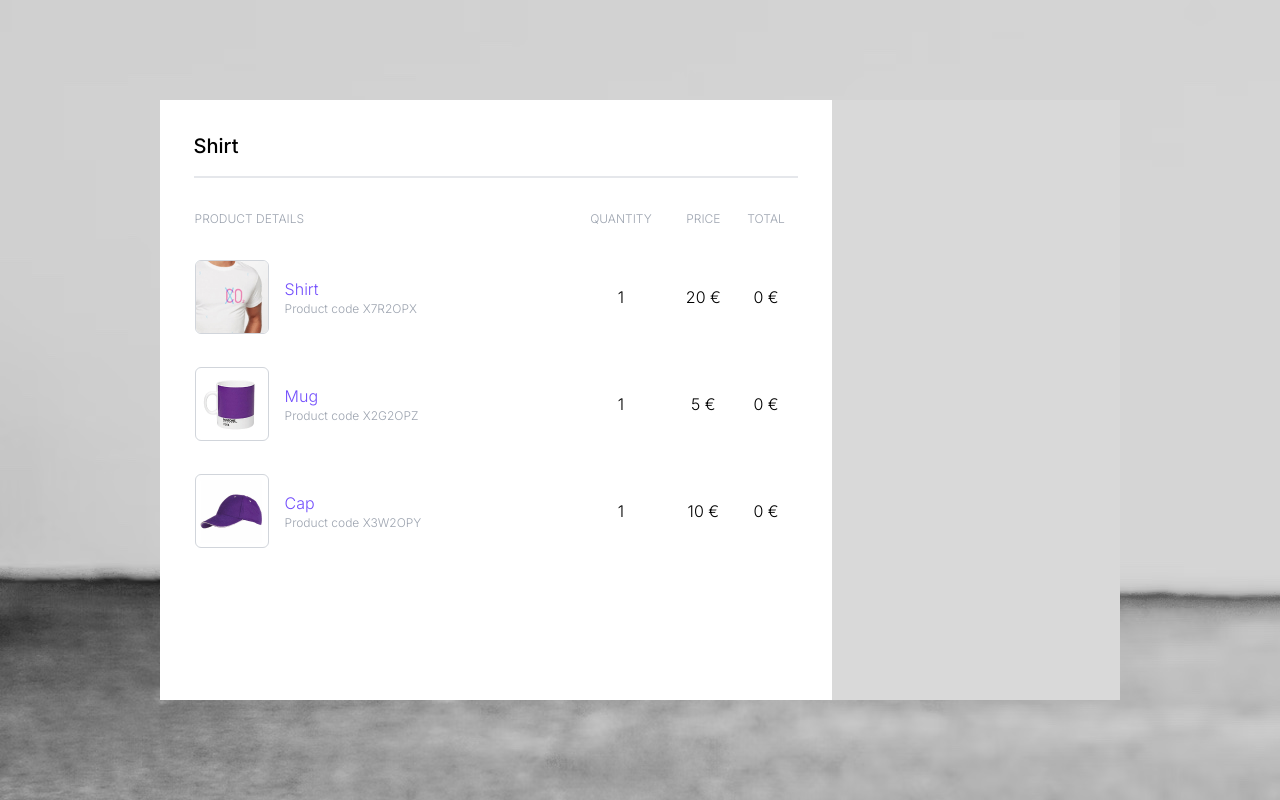
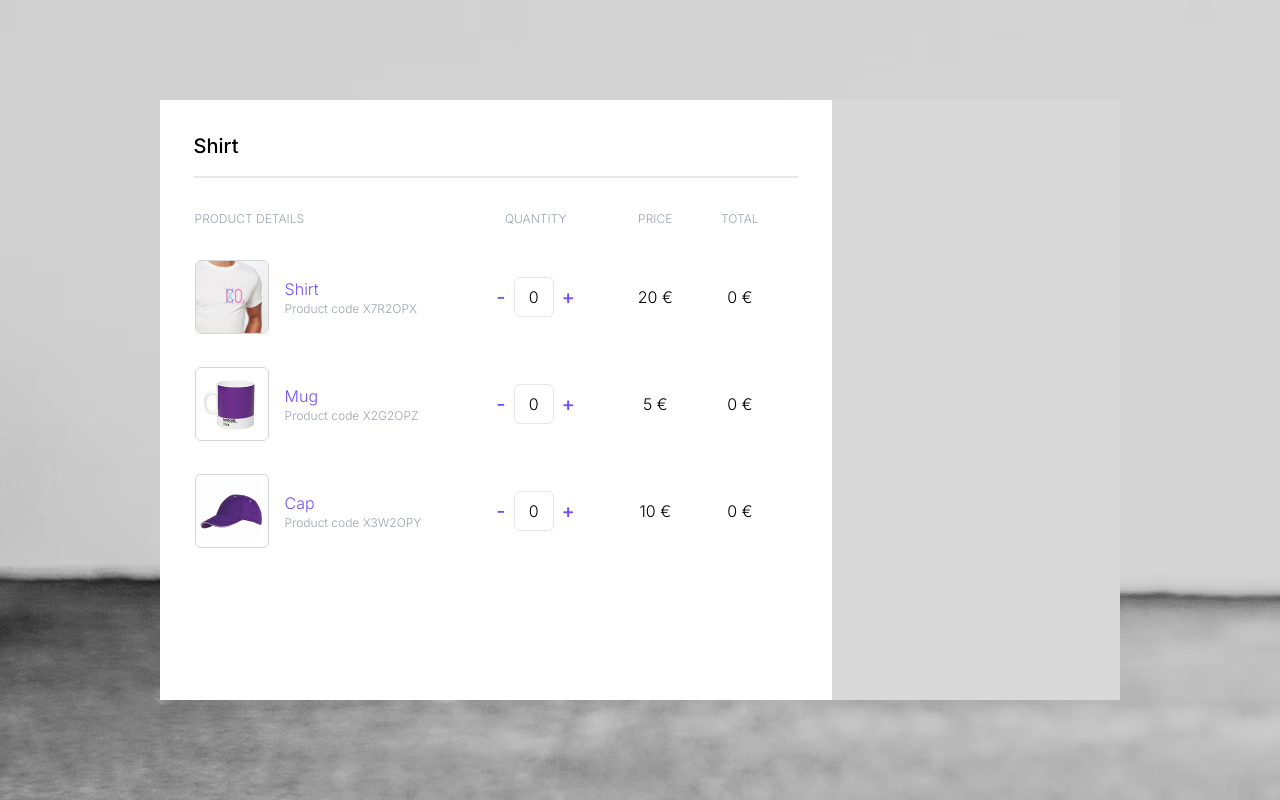
Before and after one commit to shldhll/shopping-cart, a Next.js app: page / in a window 1280 px wide. Built offline with nearby package versions, Linux system fonts and the light colour scheme.

Commit message:
added quantity counter for products

```diff
--- a/src/app/page.tsx
+++ b/src/app/page.tsx
@@ -1,7 +1,44 @@
+'use client'
+
 import { IProduct, products } from "@/data/products";
-import Image from "next/image";
+import { useState } from "react";
 
 export default function Home() {
+  const [productQuantity, setProductQuantity] = useState<Record<string, number>>({});
+
+  const incrementProductQuantity = (productCode: string) => {
+    // Create a new key for the product if it doesn't exist
+    if (productQuantity[productCode] === undefined) {
+      setProductQuantity({
+        ...productQuantity,
+        [productCode]: 0
+      })
+    }
+
+    // It is safe to increment the quantity
+    setProductQuantity({
+      ...productQuantity,
+      [productCode]: productQuantity[productCode] + 1
+    })
+  }
+
+  const decrementProductQuantity = (productCode: string) => {
+    // Create a new key for the product if it doesn't exist
+    // and decrement only if the quantity is not 0
+    if (productQuantity[productCode] === undefined) {
+      setProductQuantity({
+        ...productQuantity,
+        [productCode]: 0
+      })
+    } else if (productQuantity[productCode] !== 0) {
+      setProductQuantity({
+        ...productQuantity,
+        [productCode]: productQuantity[productCode] - 1
+      })
+    }
+  }
+
+
   return (
     <div className="h-screen w-screen bg-[url('/background.jpg')] flex items-center justify-center">
       <div className="h-[75%] w-[75%] flex">
@@ -11,14 +48,13 @@ export default function Home() {
             <thead>
               <tr>
                 <th className="uppercase font-light text-xs text-gray-400 text-left">Product Details</th>
-                <th className="uppercase font-light text-xs text-gray-400 text-center">Quantity</th>
-                <th className="uppercase font-light text-xs text-gray-400 text-center">Price</th>
-                <th className="uppercase font-light text-xs text-gray-400 text-center">Total</th>
+                <th className="uppercase font-light text-xs text-gray-400 text-center pr-8">Quantity</th>
+                <th className="uppercase font-light text-xs text-gray-400 text-center pr-8">Price</th>
+                <th className="uppercase font-light text-xs text-gray-400 text-center pr-8">Total</th>
               </tr>
             </thead>
             <tbody>
-              {
-                products.map((product: IProduct) => (
+              {products.map((product: IProduct) => (
                 <tr key={product.code}>
                   <td className="flex items-center pt-8 space-x-4">
                     <img className="rounded-md border border-gray-300" src={product.thumb} />
@@ -27,12 +63,21 @@ export default function Home() {
                       <span className="text-gray-400 text-xs">Product code {product.code}</span>
                     </div>
                   </td>
-                    <td className="text-center pt-8">1</td>
-                    <td className="text-center pt-8">{product.price} €</td>
-                    <td className="text-center pt-8">0 €</td> {/* TODO: calculate total price */}
+                  <td className="text-center pt-8 pr-8">
+                    <div className="flex items-center justify-center">
+                      <button className="text-[#734ffc] p-2 text-xl font-medium" onClick={() => { decrementProductQuantity(product.code) }}>-</button>
+                      <div className="flex border border-gray-200 w-10 h-10 text-center justify-center items-center rounded-md">{productQuantity[product.code] || 0}</div>
+                      <button className="text-[#734ffc] p-2 text-xl font-medium" onClick={() => { incrementProductQuantity(product.code) }}>+</button>
+                    </div>
+                  </td>
+                  <td className="text-center pt-8 pr-8">{product.price} €</td>
+                  <td className="text-center pt-8 pr-8">{
+                    productQuantity[product.code] === undefined
+                      ? 0
+                      : productQuantity[product.code] * product.price
+                  } €</td>
                 </tr>
-                ))
-              }
+              ))}
             </tbody>
           </table>
         </div>
```
Lines whose indentation alone changed are shown as unchanged.
